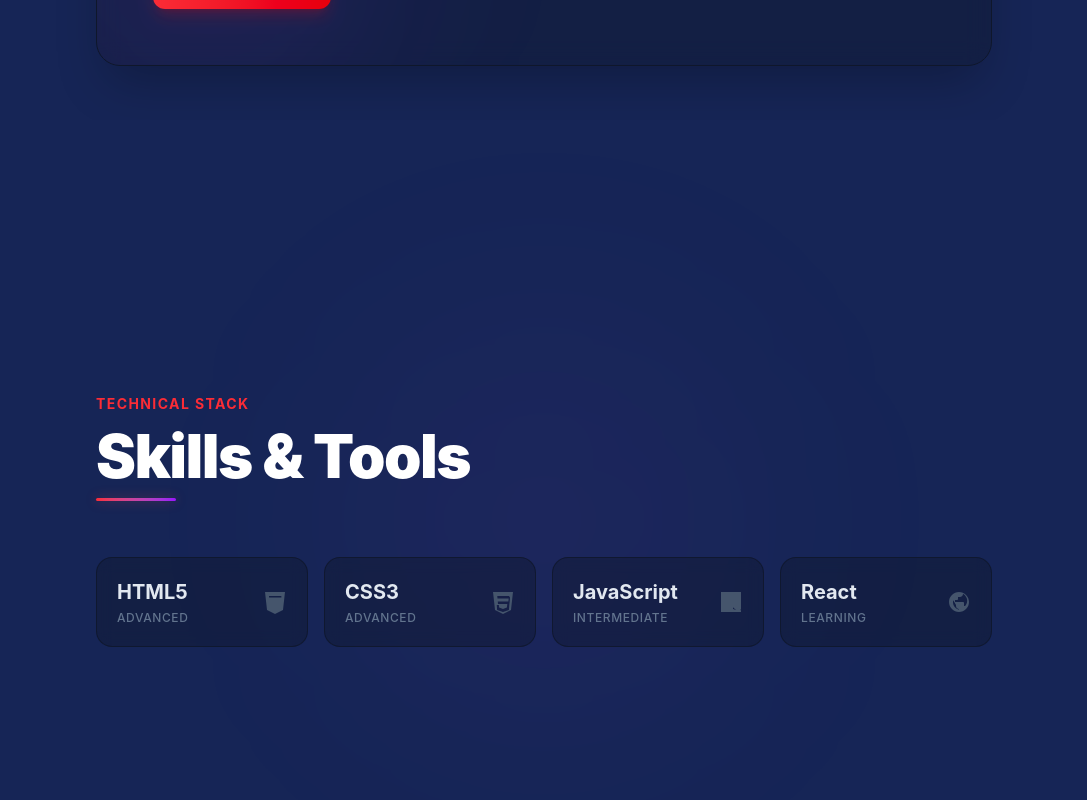
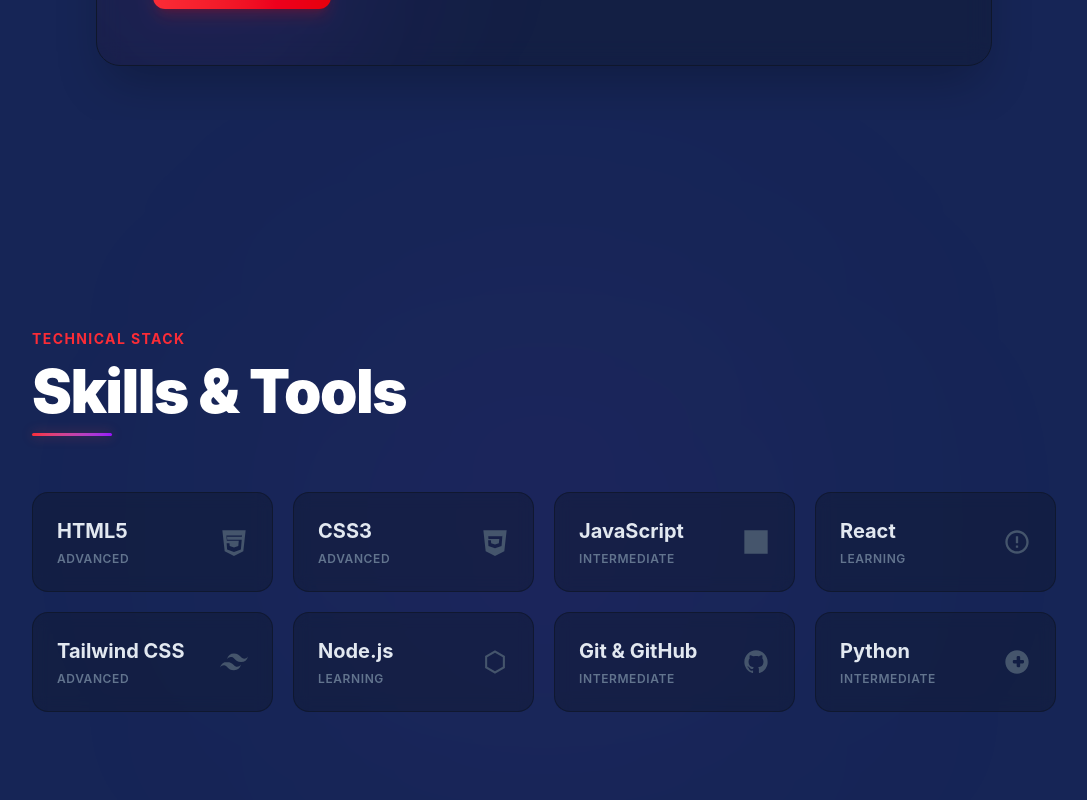
Before and after one commit to Sreekutty08/Portfolio, a React app: page / in a window 1280 px wide. Shown: the part 1480-2280 px from the top of the page, without its empty margins (96-1183 px from the left). Built offline with nearby package versions, Linux system fonts and the light colour scheme; the HTML template or start-up script is replaced by a standard one.

Commit message:
update ui

```diff
--- a/src/components/Skills.jsx
+++ b/src/components/Skills.jsx
@@ -5,41 +5,68 @@
     {
       name: "HTML5",
       level: "Advanced",
-      glowColor: "group-hover:border-orange-500/50",
+      glowColor: "group-hover:border-orange-500/50 group-hover:shadow-[0_0_25px_rgba(244,91,10,0.15)]",
       textColor: "group-hover:text-orange-400",
-      iconPath: "M2 2h20l-2 18-8 4-8-4L2 2zm16 4H6l.5 5h10.5l-.5 5-4.5 2-4.5-2-.2-2h2.5l.1 1 2.1.8 2.1-.8.3-2.5H6.3l-.4-5h12.5l-.1-1.5z"
+      iconPath: "M2 2h20l-2 18-8 4-8-4L2 2zm16.5 4.5H5.5l.4 4.5h10.2l-.4 4.5-3.7 1.2-3.7-1.2-.2-2.5H5.7l.4 5.5 5.9 2 5.9-2 .7-8.5H6.2l-.2-2.5h12.8l-.1-2z"
     },
     {
       name: "CSS3",
       level: "Advanced",
-      glowColor: "group-hover:border-blue-500/50",
+      glowColor: "group-hover:border-blue-500/50 group-hover:shadow-[0_0_25px_rgba(33,150,243,0.15)]",
       textColor: "group-hover:text-blue-400",
-      iconPath: "M2 2h20l-2 18-8 4-8-4L2 2zm16 4H6.3l.2 2.5h11.2l-.3 3H6.8l.2 2.5h9.3l-.4 3.5-3.9 1.5-3.9-1.5-.2-2.5H5.8l.3 5 5.9 2 5.9-2 .5-6.5h.1l.4-4.5.1-1.5z"
+      iconPath: "M2 2h20l-2 18-8 4-8-4L2 2zm16.3 4.5H8.3l-.2-2.5h10.4l-.3 3H6.2l.2 2.5h9.3l-.4 3.5-3.3 1.2-3.3-1.2-.2-2.5H6.1l.3 5 5.6 1.8 5.6-1.8.7-8.5z"
     },
     {
       name: "JavaScript",
       level: "Intermediate",
-      glowColor: "group-hover:border-yellow-500/50",
+      glowColor: "group-hover:border-yellow-500/50 group-hover:shadow-[0_0_25px_rgba(234,179,8,0.15)]",
       textColor: "group-hover:text-yellow-400",
-      iconPath: "M2 2h20v20H2V2zm18 13.7c0-1.7-.8-2.6-2.3-2.6-1.1 0-1.8.6-2.1 1.2l-1.4-.9c.6-1 1.6-1.8 3.5-1.8 2.5 0 3.9 1.3 3.9 3.6v4.3c0 .5.1.9.3 1.1V19h-1.7c-.1-.2-.2-.6-.2-1-.5.7-1.4 1.2-2.6 1.2-1.9 0-3.1-1.1-3.1-2.7 0-1.8 1.4-2.6 3.8-2.6h2.3v-.2zm-2.3 1.4h-2.1c-.9 0-1.6.4-1.6 1.2 0 .7.6 1.2 1.5 1.2 1.2 0 2.2-.8 2.2-2.1v-.3z"
+      iconPath: "M2 2h20v20H2V2zm11.8 11.2c0-1.5-.7-2.3-2-2.3-.9 0-1.6.5-1.8 1l-1.3-.8c.5-.9 1.4-1.6 3.1-1.6 2.2 0 3.4 1.1 3.4 3.1v3.8c0 .4.1.8.3 1v.2h-1.5c-.1-.2-.2-.5-.2-.9-.4.6-1.2 1.1-2.3 1.1-1.7 0-2.8-1-2.8-2.4 0-1.6 1.2-2.3 3.4-2.3h1.8v-.1zm-1.8 1.3h-1.6c-.8 0-1.4.3-1.4 1 0 .6.5 1 1.3 1 1.1 0 1.7-.7 1.7-1.8v-.2z"
     },
     {
       name: "React",
       level: "Learning",
-      glowColor: "group-hover:border-cyan-500/50",
+      glowColor: "group-hover:border-cyan-500/50 group-hover:shadow-[0_0_25px_rgba(6,182,212,0.15)]",
       textColor: "group-hover:text-cyan-400",
-      iconPath: "M12 2C6.48 2 2 6.48 2 12s4.48 10 10 10 10-4.48 10-10S17.52 2 12 2zm1 17.93c-3.95-.49-7-3.85-7-7.93 0-.62.08-1.21.21-1.79L9 15v1c0 1.66 1.34 3 3 3v1.93zm6.9-2.54c-.26-.81-1-1.39-1.9-1.39h-1v-3c0-.55-.45-1-1-1H8v-2h2c.55 0 1-.45 1-1V7h2c1.66 0 3-1.34 3-3v-.17c2.47 1.44 4.15 4.01 4.15 6.97 0 2.58-1.22 4.88-3.15 6.39z"
+      iconPath: "M12 2C6.48 2 2 6.48 2 12s4.48 10 10 10 10-4.48 10-10S17.52 2 12 2zm0 18c-4.41 0-8-3.59-8-8s3.59-8 8-8 8 3.59 8 8-3.59 8-8 8zm-1-13h2v6h-2zm0 8h2v2h-2z"
+    },
+    {
+      name: "Tailwind CSS",
+      level: "Advanced",
+      glowColor: "group-hover:border-sky-400/50 group-hover:shadow-[0_0_25px_rgba(56,189,248,0.15)]",
+      textColor: "group-hover:text-sky-400",
+      iconPath: "M12.001 4.8c-3.2 0-5.2 1.6-6 4.8 1.2-1.6 2.6-2.2 4.2-1.8.913.228 1.565.89 2.288 1.624C13.666 10.618 15.027 12 18.001 12c3.2 0 5.2-1.6 6-4.8-1.2 1.6-2.6 2.2-4.2 1.8-.913-.228-1.565-.89-2.288-1.624C16.337 6.182 14.976 4.8 12.001 4.8zm-6 7.2c-3.2 0-5.2 1.6-6 4.8 1.2-1.6 2.6-2.2 4.2-1.8.913.228 1.565.89 2.288 1.624C7.666 17.818 9.027 19 12.001 19c3.2 0 5.2-1.6 6-4.8-1.2 1.6-2.6 2.2-4.2 1.8-.913-.228-1.565-.89-2.288-1.624C10.337 13.382 8.976 12 5.999 12z"
+    },
+    {
+      name: "Node.js",
+      level: "Learning",
+      glowColor: "group-hover:border-green-500/50 group-hover:shadow-[0_0_25px_rgba(34,197,94,0.15)]",
+      textColor: "group-hover:text-green-400",
+      iconPath: "M12 2L3.5 6.9v10.2L12 22l8.5-4.9V6.9L12 2zm6.7 14.1l-6.7 3.9-6.7-3.9V7.9l6.7-3.9 6.7 3.9v8.2z"
+    },
+    {
+      name: "Git & GitHub",
+      level: "Intermediate",
+      glowColor: "group-hover:border-purple-500/50 group-hover:shadow-[0_0_25px_rgba(168,85,247,0.15)]",
+      textColor: "group-hover:text-purple-400",
+      iconPath: "M12 2C6.477 2 2 6.477 2 12c0 4.42 2.865 8.166 6.839 9.489.5.092.682-.217.682-.482 0-.237-.008-.866-.013-1.7-2.782.603-3.369-1.34-3.369-1.34-.454-1.156-1.11-1.462-1.11-1.462-.908-.62.069-.608.069-.608 1.003.07 1.531 1.03 1.531 1.03.892 1.529 2.341 1.087 2.91.831.092-.646.35-1.086.636-1.336-2.22-.253-4.555-1.11-4.555-4.943 0-1.091.39-1.984 1.029-2.683-.103-.253-.446-1.27.098-2.647 0 0 .84-.269 2.75 1.025A9.564 9.564 0 0112 6.844c.85.004 1.705.115 2.504.337 1.909-1.294 2.747-1.025 2.747-1.025.546 1.377.203 2.394.1 2.647.64.699 1.028 1.592 1.028 2.683 0 3.842-2.339 4.687-4.566 4.935.359.309.678.919.678 1.852 0 1.336-.012 2.415-.012 2.743 0 .267.18.577.688.479C19.138 20.162 22 16.418 22 12c0-5.523-4.477-10-10-10z"
+    },
+    {
+      name: "Python",
+      level: "Intermediate",
+      glowColor: "group-hover:border-indigo-400/50 group-hover:shadow-[0_0_25px_rgba(129,140,248,0.15)]",
+      textColor: "group-hover:text-indigo-400",
+      iconPath: "M12 2C6.48 2 2 6.48 2 12s4.48 10 10 10 10-4.48 10-10S17.52 2 12 2zm.8 14.5c-.6 0-1.1-.4-1.1-1v-2.3h-2.3c-.6 0-1-.5-1-1.1v-.8c0-.6.4-1.1 1-1.1h2.3V7.9c0-.6.5-1.1 1.1-1.1h.8c.6 0 1.1.5 1.1 1.1v2.3h2.3c.6 0 1 .5 1 1.1v.8c0 .6-.4 1.1-1 1.1h-2.3v2.3c0 .6-.5 1.1-1.1 1.1h-.8z"
     }
   ];
 
   return (
-    /* UPDATED: Preserved min-h-screen and integrated defensive vertical padding to handle scaling gracefully */
-    <section className="bg-blue-950 text-slate-100 py-16 md:py-24 px-6 font-sans relative overflow-hidden flex items-center justify-center min-h-screen">
+    <section className="bg-blue-950 text-slate-100 py-20 md:py-28 px-6 font-sans relative overflow-hidden flex items-center justify-center min-h-screen">
 
       {/* Background Radial Ambient Glow */}
-      <div className="absolute top-1/2 left-1/2 -translate-x-1/2 -translate-y-1/2 w-96 h-96 bg-purple-500/5 rounded-full blur-[120px] pointer-events-none" />
+      <div className="absolute top-1/2 left-1/2 -translate-x-1/2 -translate-y-1/2 w-[500px] h-[500px] bg-purple-500/5 rounded-full blur-[140px] pointer-events-none" />
 
-      <div className="max-w-4xl w-full mx-auto space-y-10 relative z-10">
+      <div className="max-w-5xl w-full mx-auto space-y-12 relative z-10">
 
         {/* Header Block */}
         <div className="space-y-3">
@@ -53,27 +80,27 @@
           <div className="h-[3px] w-20 bg-gradient-to-r from-red-500 to-purple-600 rounded-full shadow-[0_0_12px_rgba(239,68,68,0.4)]" />
         </div>
 
-        {/* Skills Grid Layout */}
-        <div className="grid grid-cols-2 md:grid-cols-4 gap-4 pt-4">
+        {/* Skills Grid Layout - Optimized to 1 col on mobile, 2 on tablet, 4 on desktop */}
+        <div className="grid grid-cols-1 sm:grid-cols-2 md:grid-cols-4 gap-5 pt-2">
           {skillList.map((skill, index) => (
             <div
               key={index}
-              className={`group flex items-center justify-between bg-slate-900/40 border border-slate-900/80 rounded-2xl p-5 backdrop-blur-sm transition-all duration-300 hover:-translate-y-1 hover:bg-slate-900/80 ${skill.glowColor} hover:shadow-[0_8px_30px_rgba(0,0,0,0.3)]`}
+              className={`group flex items-center justify-between bg-slate-900/40 border border-slate-900/80 rounded-2xl p-6 backdrop-blur-sm transition-all duration-300 hover:-translate-y-1 hover:bg-slate-900/80 ${skill.glowColor}`}
             >
-              <div className="flex flex-col space-y-1">
+              <div className="flex flex-col space-y-1.5">
                 {/* Skill Name */}
                 <span className={`text-base md:text-xl font-bold text-slate-200 transition-colors duration-300 ${skill.textColor}`}>
                   {skill.name}
                 </span>
                 {/* Tech Badge Status */}
-                <span className="text-xs text-slate-500 font-medium tracking-wider uppercase">
+                <span className="text-xs text-slate-500 font-semibold tracking-wider uppercase">
                   {skill.level}
                 </span>
               </div>
 
               {/* Dynamic Tailwind SVG Icon Engine */}
               <svg
-                className={`h-6 w-6 text-slate-600 transition-all duration-300 group-hover:scale-110 ${skill.textColor}`}
+                className={`h-7 w-7 text-slate-600 transition-all duration-300 group-hover:scale-110 ${skill.textColor}`}
                 viewBox="0 0 24 24"
                 fill="currentColor"
               >
```
